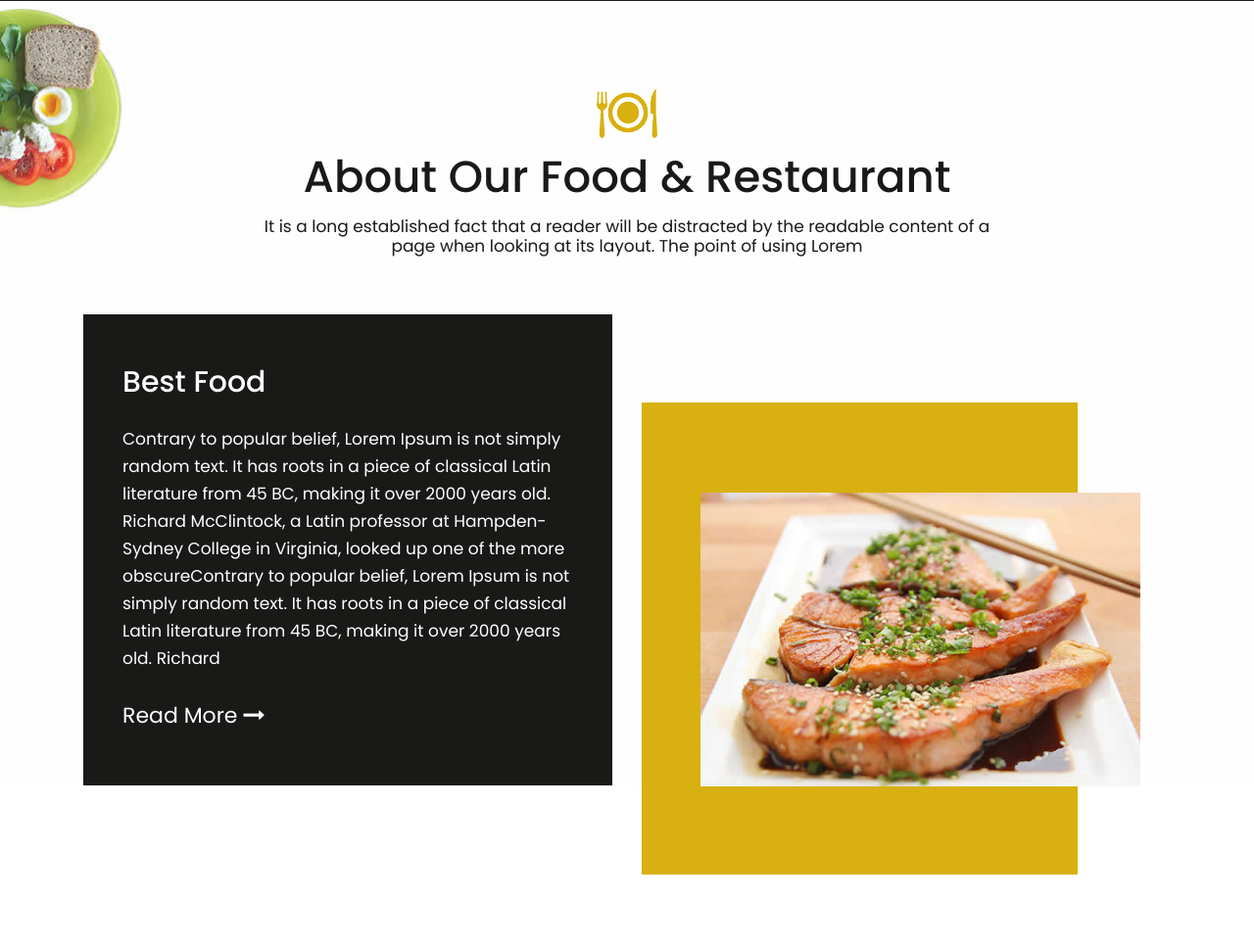
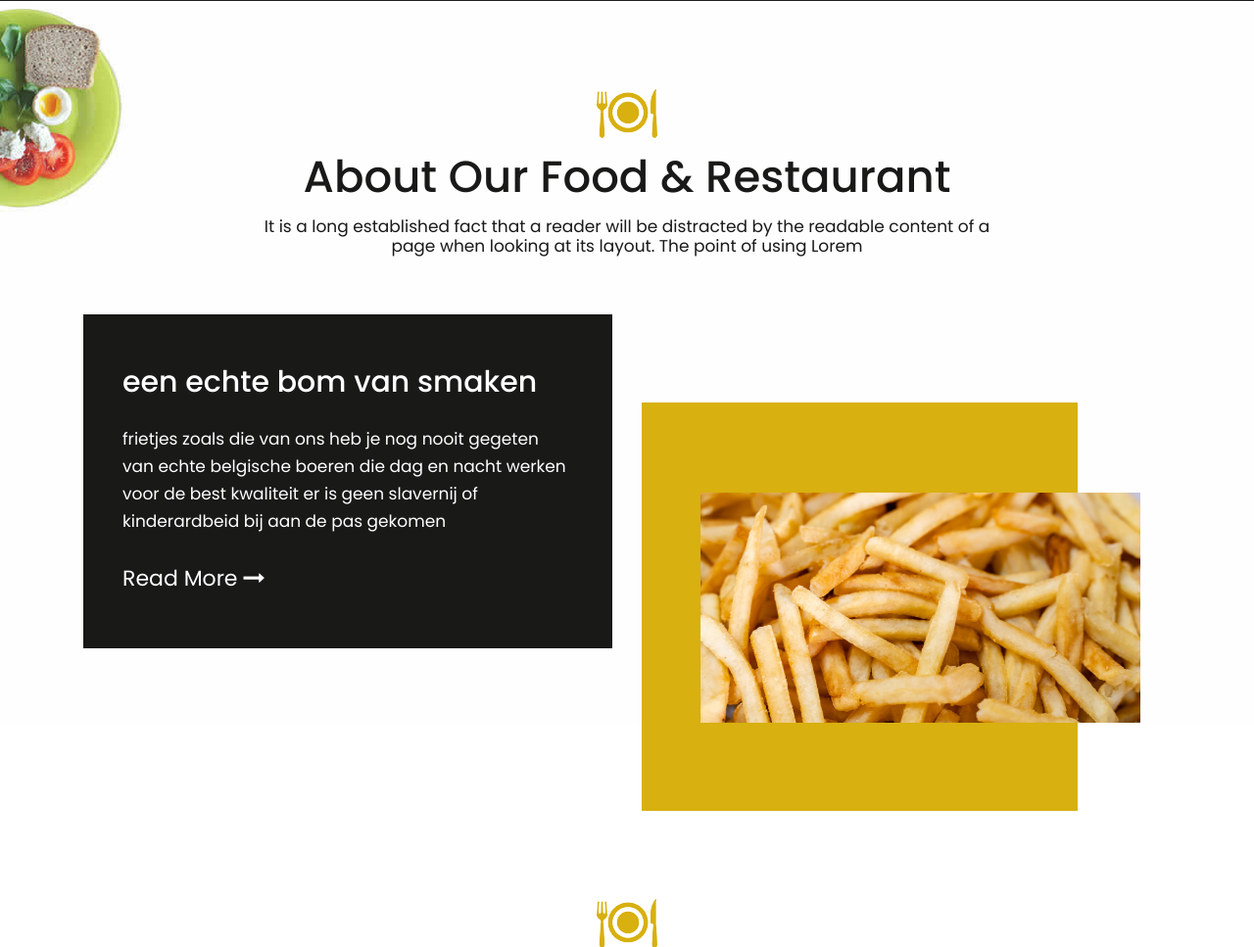
Before and after one commit to WoutDepeuter/project--friet-, a PHP site: page / in a window 1280 px wide. Shown: the part 1337-2304 px from the top of the page at 98% size. Run offline with PHP 8.4, Linux system fonts and the light colour scheme.

Commit message:
afbeelding

```diff
--- a/index.php
+++ b/index.php
@@ -303,8 +303,8 @@ if (empty($_POST["logout"]) != true) {
                 <div class="row">
                     <div class="col-xl-6 col-lg-6 col-md-12 col-sm-12">
                         <div class="about_box">
-                            <h3>Best Food</h3>
-                            <p>Contrary to popular belief, Lorem Ipsum is not simply random text. It has roots in a piece of classical Latin literature from 45 BC, making it over 2000 years old. Richard McClintock, a Latin professor at Hampden-Sydney College in Virginia, looked up one of the more obscureContrary to popular belief, Lorem Ipsum is not simply random text. It has roots in a piece of classical Latin literature from 45 BC, making it over 2000 years old. Richard </p>
+                            <h3>een echte bom van smaken</h3>
+                            <p>frietjes zoals die van ons heb je nog nooit gegeten van echte belgische boeren die dag en nacht werken voor de best kwaliteit er is geen slavernij of kinderardbeid bij aan de pas gekomen</p>
                             <a href="#">Read More <i class="fa fa-long-arrow-right" aria-hidden="true"></i></a>
                         </div>
                     </div>
```
Also changed, not shown: images/about-img.jpg.
